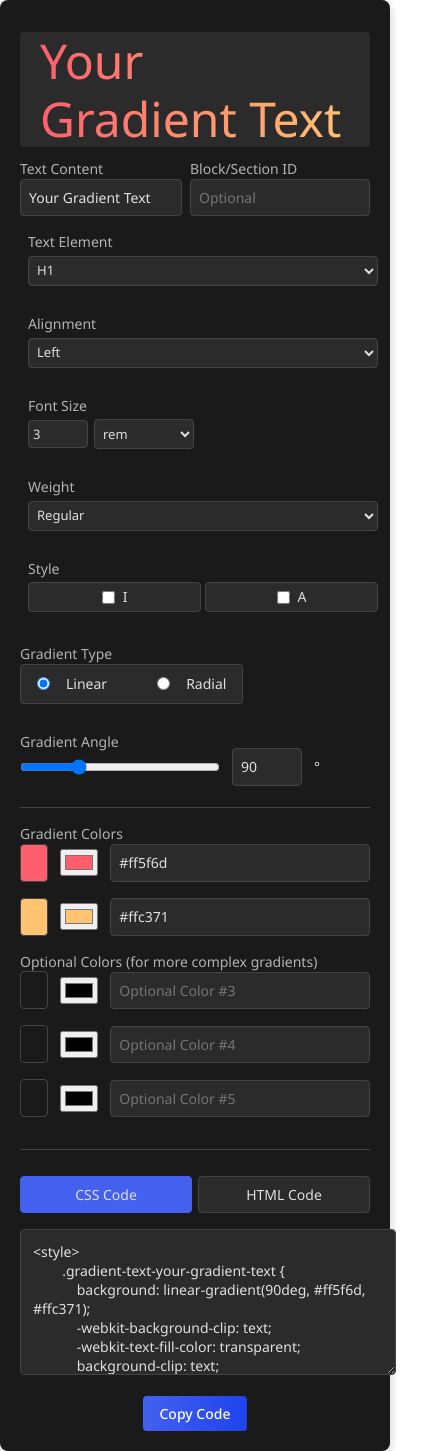
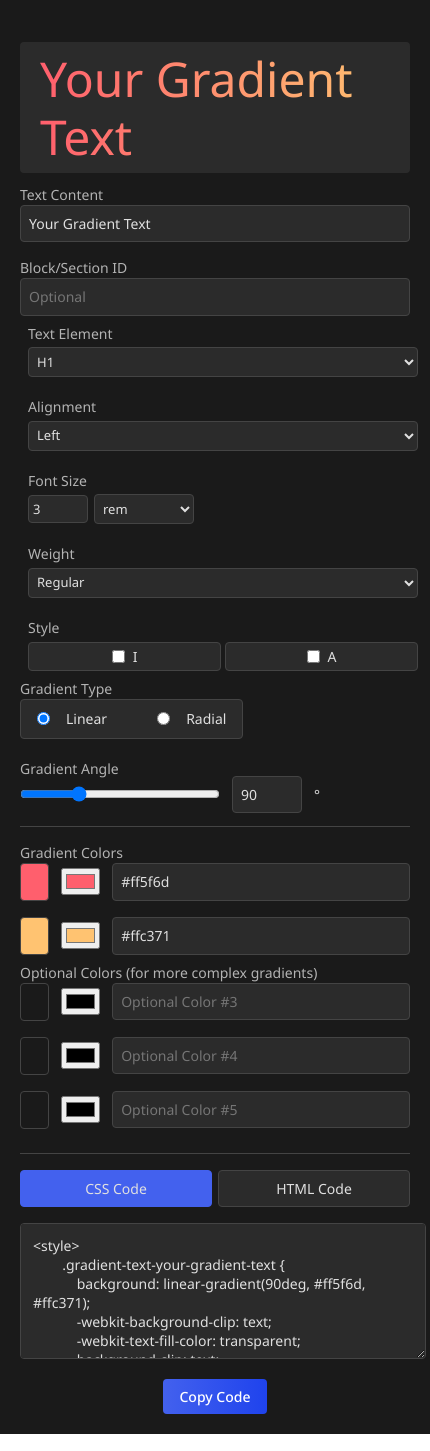
Before and after one commit to prismplugin/Squarespace-Gradient-Text-Generator, a plain HTML site: page index.html in a window 390 px wide. Shown: the whole page, 430 px wide, since content can reach past the window. Drawn offline with Linux system fonts and the light colour scheme.

Commit message:
Update style.css

```diff
--- a/style.css
+++ b/style.css
@@ -7,8 +7,9 @@ body {
 /* Base Container */
 #gradient-text-generator {
   max-width: 600px;
-  margin: 10px auto !important;
-  padding: 10px;
+  min-width: 430px;
+  margin: 20px auto !important;
+  padding: 20px;
   font-family: 'Noto Sans', Arial, sans-serif !important;
   color: #e0e0e0;
   font-size: 14px !important;
@@ -52,15 +53,6 @@ body {
   box-sizing: border-box !important;
 }
 
-.gtg-tool-title {
-  color: #fff !important;
-  text-align: center !important;
-  font-size: 20px !important;
-  font-weight: 600 !important;
-  margin-bottom: 24px !important;
-  line-height: 1.4 !important;
-}
-
 /* Input Controls */
 .gtg-input-group {
   margin-bottom: 12px !important;
@@ -70,7 +62,7 @@ body {
 .gtg-input-label {
   display: block !important;
   color: #b3b3b3 !important;
-  margin-bottom: 8px !important;
+  margin-bottom: 12px !important;
   font-size: 14px !important;
   line-height: 1.4 !important;
   padding: 0 !important;
@@ -198,8 +190,8 @@ input[type="checkbox"] {
 
 /* Preview Area */
 .gtg-preview {
-    margin: 00px 0 !important;
-    padding: 0px 20px !important;
+    margin: 0px 0 !important;
+    padding: 8px 20px !important;
     background: #2b2b2b !important;
     border-radius: 4px !important;
     text-align: center !important;
@@ -262,7 +254,7 @@ input[type="checkbox"] {
 
 /* Tabs & Output */
 .gtg-tabs {
-  margin-top: 26px !important;
+  margin-top: 16px !important;
 }
 
 .gtg-tab-buttons {
@@ -289,7 +281,8 @@ input[type="checkbox"] {
 
 .gtg-output {
   background: #2b2b2b !important;
-  padding: 12px !important;
+  padding-top:12px !important;
+  padding-left:12px !important;
   border-radius: 4px !important;
   border: 1px solid #444 !important;
   font-family: monospace !important;
@@ -384,6 +377,8 @@ input[type="checkbox"] {
   padding: 0px;
 
     }
+
+
     .gtg-gradient-controls {
         flex-direction: column !important;
         gap: 12px !important;
@@ -404,7 +399,20 @@ input[type="checkbox"] {
 
     .gtg-grid {
         grid-template-columns: repeat(2, 1fr) !important;
+        margin-bottom:0px !important;
     }
+    .gtg-input-group {
+      margin-bottom: 8px !important;
+      padding: 0 !important;
+  }
+}
+
+@media (max-width: 600px) {
+  .gtg-main-content {
+      border-radius:0px !important;
+      padding-top:30px !important;
+  }
+
 }
 
 @media (max-width: 480px) {
@@ -417,6 +425,7 @@ input[type="checkbox"] {
 
     .gtg-preview {
         margin: 12px 0 !important;
+    }
 
 
     .gtg-compact-group {
```
